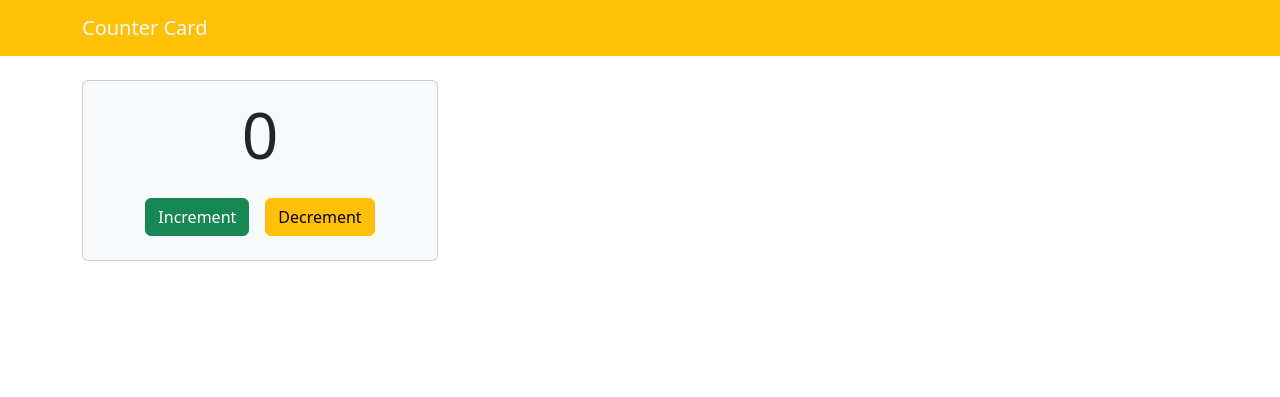
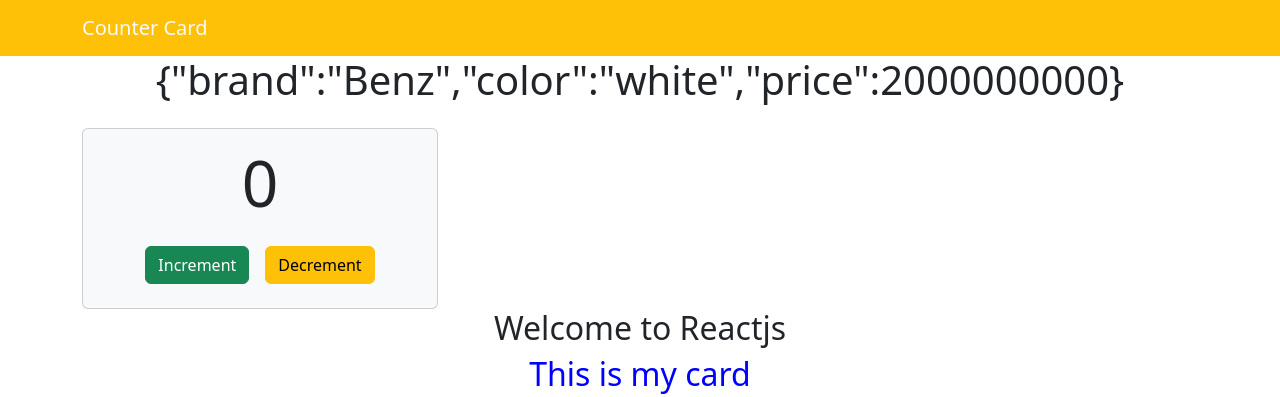
Before and after one commit to nikitapatil311/Project, a React (Create React App) app in the folder project/: page / in a window 1280 px wide. Shown: the top 397 px of the page. Built offline with nearby package versions, Linux system fonts and the light colour scheme.

Commit message:
add nav, inc,dec,cards,usestate json stringify

```diff
--- a/project/src/App.js
+++ b/project/src/App.js
@@ -1,8 +1,8 @@
 import "./App.css";
-// import MyCard from "./components/card/Card";
-// import Gallery from "./components/gallery/Gallery";
+import MyCard from "./components/card/Card";
+import Gallery from "./components/gallery/Gallery";
 import Navbar from "./components/layout/navbar/Navbar";
-// import Student from "./components/student/Student";
+import Student from "./components/student/Student";
 
 // Bootstrap configuration
 
@@ -15,12 +15,11 @@
   return (
     <div className="App">
       <Navbar header="Counter Card" color="bg-warning" expand="sm" />
+      <Student />
       <Counter />
-
-      {/* <h2>Welcome to Reactjs</h2>
+      <h2>Welcome to Reactjs</h2>
       <MyCard />
       <Gallery />
-      <Student /> */}
     </div>
   );
 }
```
